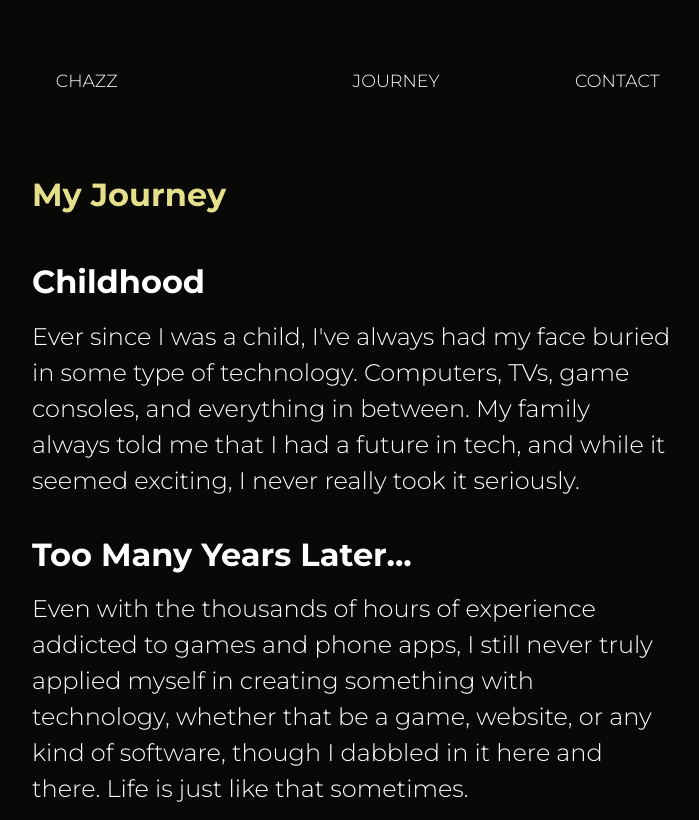
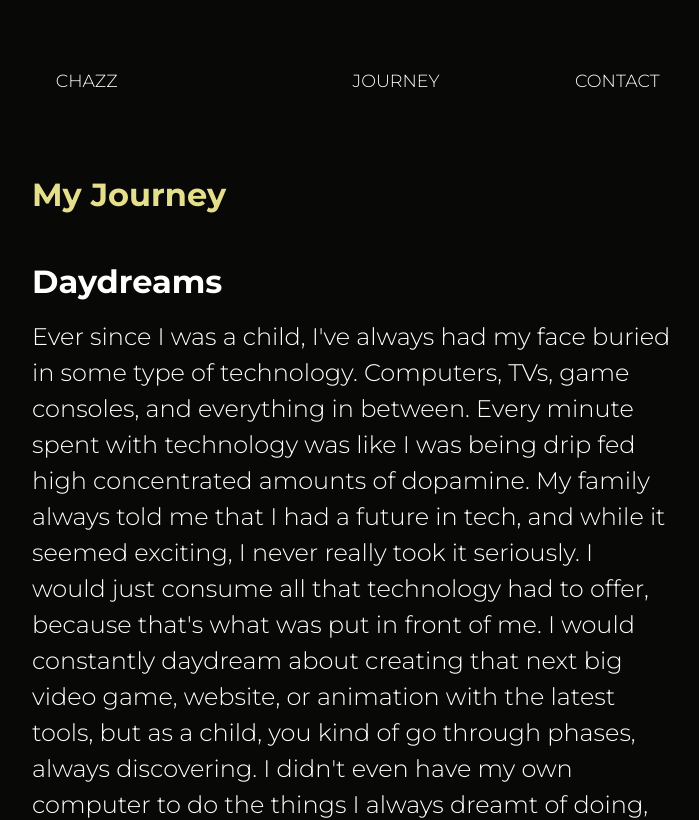
Before and after one commit to czcarrizales/react-portfolio, a React (Create React App) app: page /journey in a window 1280 px wide. Shown: the top 820 px of the page, without its empty margins (288-987 px from the left). Built offline with nearby package versions, Linux system fonts and the light colour scheme.

Commit message:
daydreams for my journey

```diff
--- a/src/components/Journey.js
+++ b/src/components/Journey.js
@@ -5,8 +5,8 @@ export default function Journey() {
     return (
         <div className="journey-container">
             <h1>My Journey</h1>
-            <h2>Childhood</h2>
-            <p>Ever since I was a child, I've always had my face buried in some type of technology. Computers, TVs, game consoles, and everything in between. My family always told me that I had a future in tech, and while it seemed exciting, I never really took it seriously.</p>
+            <h2>Daydreams</h2>
+            <p>Ever since I was a child, I've always had my face buried in some type of technology. Computers, TVs, game consoles, and everything in between. Every minute spent with technology was like I was being drip fed high concentrated amounts of dopamine. My family always told me that I had a future in tech, and while it seemed exciting, I never really took it seriously. I would just consume all that technology had to offer, because that's what was put in front of me. I would constantly daydream about creating that next big video game, website, or animation with the latest tools, but as a child, you kind of go through phases, always discovering. I didn't even have my own computer to do the things I always dreamt of doing, so I just continued on living what are supposed to be "the best times of your life."</p>
             <h2>Too Many Years Later...</h2>
             <p>Even with the thousands of hours of experience addicted to games and phone apps, I still never truly applied myself in creating something with technology, whether that be a game, website, or any kind of software, though I dabbled in it here and there. Life is just like that sometimes.</p>
             <h2>What am I doing?</h2>
```
